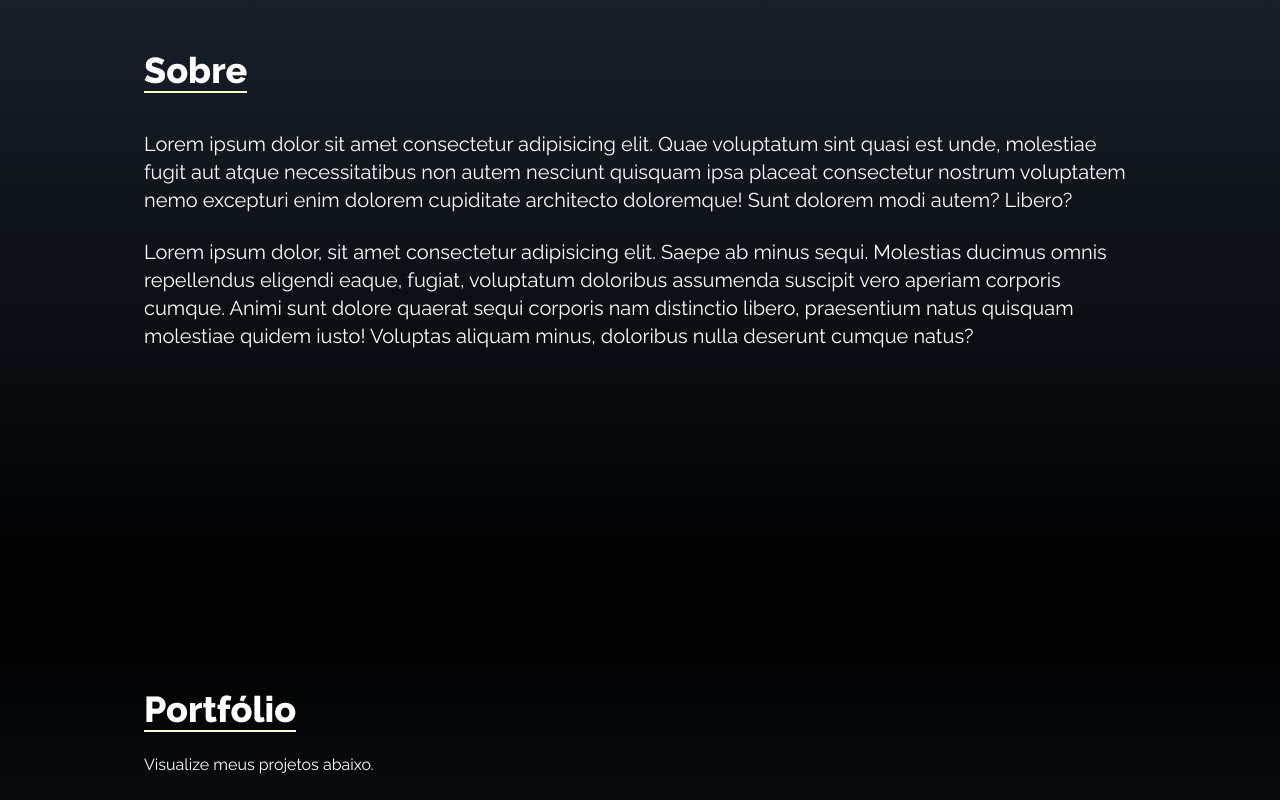
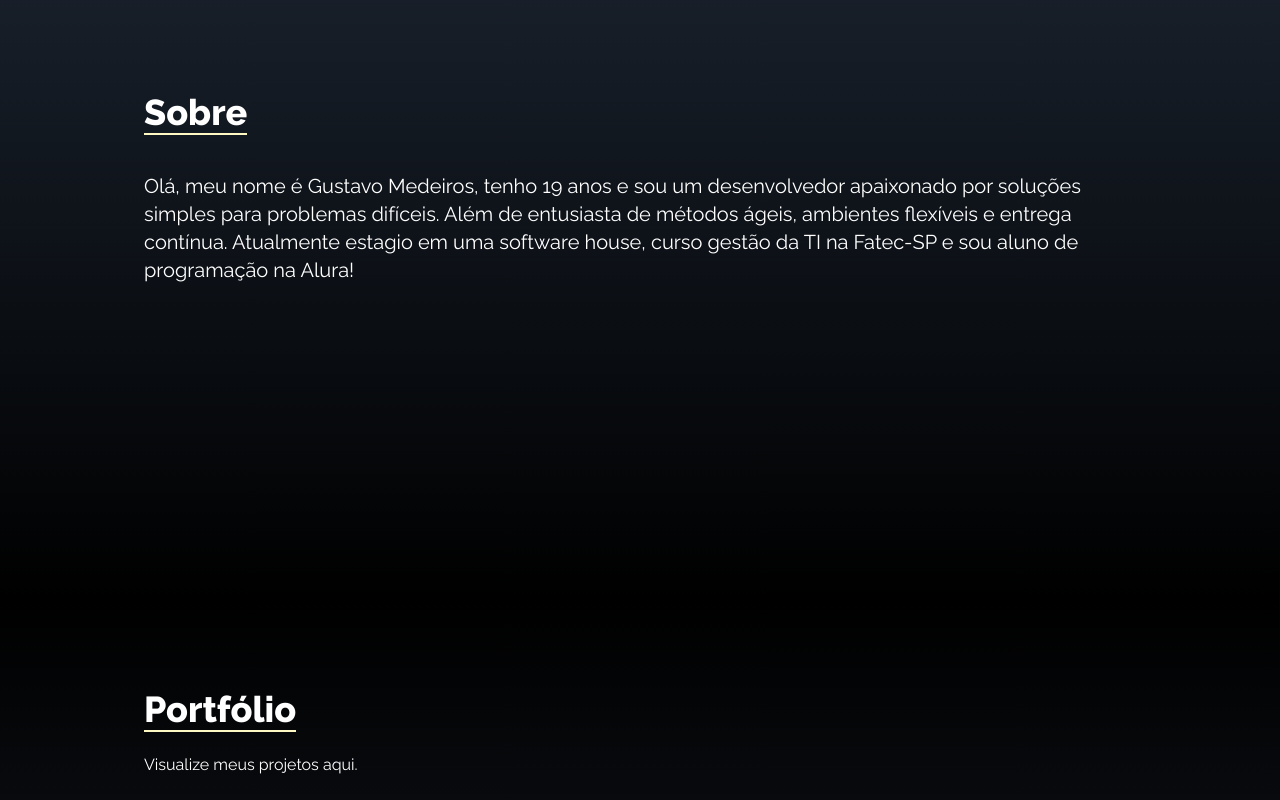
Before and after one commit to medeirospc/portfolio-jsx, a React (Create React App) app: page / in a window 1280 px wide. Shown: the part 1000-1800 px from the top of the page. Built offline with nearby package versions, Linux system fonts and the light colour scheme; a web font is replaced by a local one.

Commit message:
update commit

```diff
--- a/src/components/Home.jsx
+++ b/src/components/Home.jsx
@@ -15,8 +15,7 @@ const Home = () => {
             Desenvolvedor JavaScript.
           </h2>
           <p className="text-gray-400 py-4 max-w-md">
-            Lorem ipsum dolor sit, amet consectetur adipisicing elit. Omnis,
-            fugiat!
+            Clique no botão abaixo para ver meu porfólio.
           </p>
           <div>
             <Link
@@ -24,7 +23,7 @@ const Home = () => {
               smooth
               duration={500}
               className="group text-white font-semibold w-fit px-6 py-3 my-2 flex items-center rounded-md bg-gradient-to-r
-             from-yellow-400 to-yellow-800 cursor-pointer duration-300 hover:opacity-80"
+             from-yellow-400 to-yellow-800 cursor-pointer duration-300 hover:opacity-70"
             >
               Portfólio
               <span className="group-hover:rotate-90 duration-300">
--- a/src/components/NavBar.jsx
+++ b/src/components/NavBar.jsx
@@ -32,9 +32,7 @@ const NavBar = () => {
   return (
     <div className="flex justify-between items-center w-full h-24 px-4 text-white bg-black fixed">
       <div>
-        <h1 className="text-4xl font-signature ml-10 cursor-pointer hover:opacity-80 duration-200">
-          Gustavo Medeiros
-        </h1>
+        <h1 className="text-4xl font-signature ml-10">Gustavo Medeiros</h1>
       </div>
       <ul className="hidden md:flex">
         {links.map(({ id, link }) => (
--- a/src/components/Portfolio.jsx
+++ b/src/components/Portfolio.jsx
@@ -34,7 +34,7 @@ const Portfolio = () => {
           <p className="text-4xl font-bold inline border-b-2 border-yellow-100">
             Portfólio
           </p>
-          <p className="py-6">Visualize meus projetos abaixo.</p>
+          <p className="py-6">Visualize meus projetos aqui.</p>
         </div>
 
         <div className="grid sm:grid-cols-2 md:grid-cols-3 gap-8 px-12 sm:px-0">
--- a/src/components/Sobre.jsx
+++ b/src/components/Sobre.jsx
@@ -14,23 +14,14 @@ const Sobre = () => {
         </div>
 
         <p className="text-xl mt-2">
-          Lorem ipsum dolor sit amet consectetur adipisicing elit. Quae
-          voluptatum sint quasi est unde, molestiae fugit aut atque
-          necessitatibus non autem nesciunt quisquam ipsa placeat consectetur
-          nostrum voluptatem nemo excepturi enim dolorem cupiditate architecto
-          doloremque! Sunt dolorem modi autem? Libero?
+          Olá, meu nome é Gustavo Medeiros, tenho 19 anos e sou um desenvolvedor
+          apaixonado por soluções simples para problemas difíceis. Além de
+          entusiasta de métodos ágeis, ambientes flexíveis e entrega contínua.
+          Atualmente estagio em uma software house, curso gestão da TI na
+          Fatec-SP e sou aluno de programação na Alura!
         </p>
 
         <br />
-
-        <p className="text-xl">
-          Lorem ipsum dolor, sit amet consectetur adipisicing elit. Saepe ab
-          minus sequi. Molestias ducimus omnis repellendus eligendi eaque,
-          fugiat, voluptatum doloribus assumenda suscipit vero aperiam corporis
-          cumque. Animi sunt dolore quaerat sequi corporis nam distinctio
-          libero, praesentium natus quisquam molestiae quidem iusto! Voluptas
-          aliquam minus, doloribus nulla deserunt cumque natus?
-        </p>
       </div>
     </div>
   );
```
